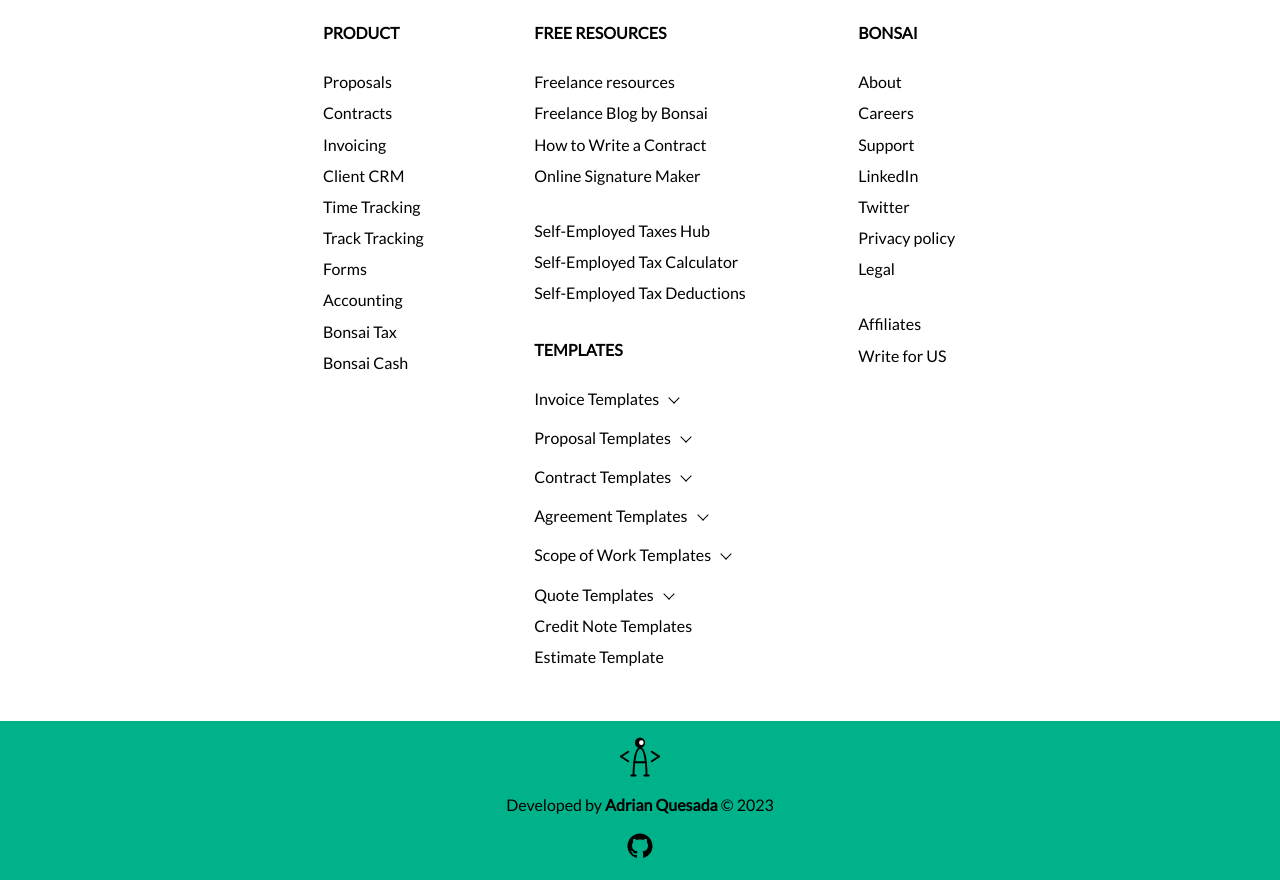
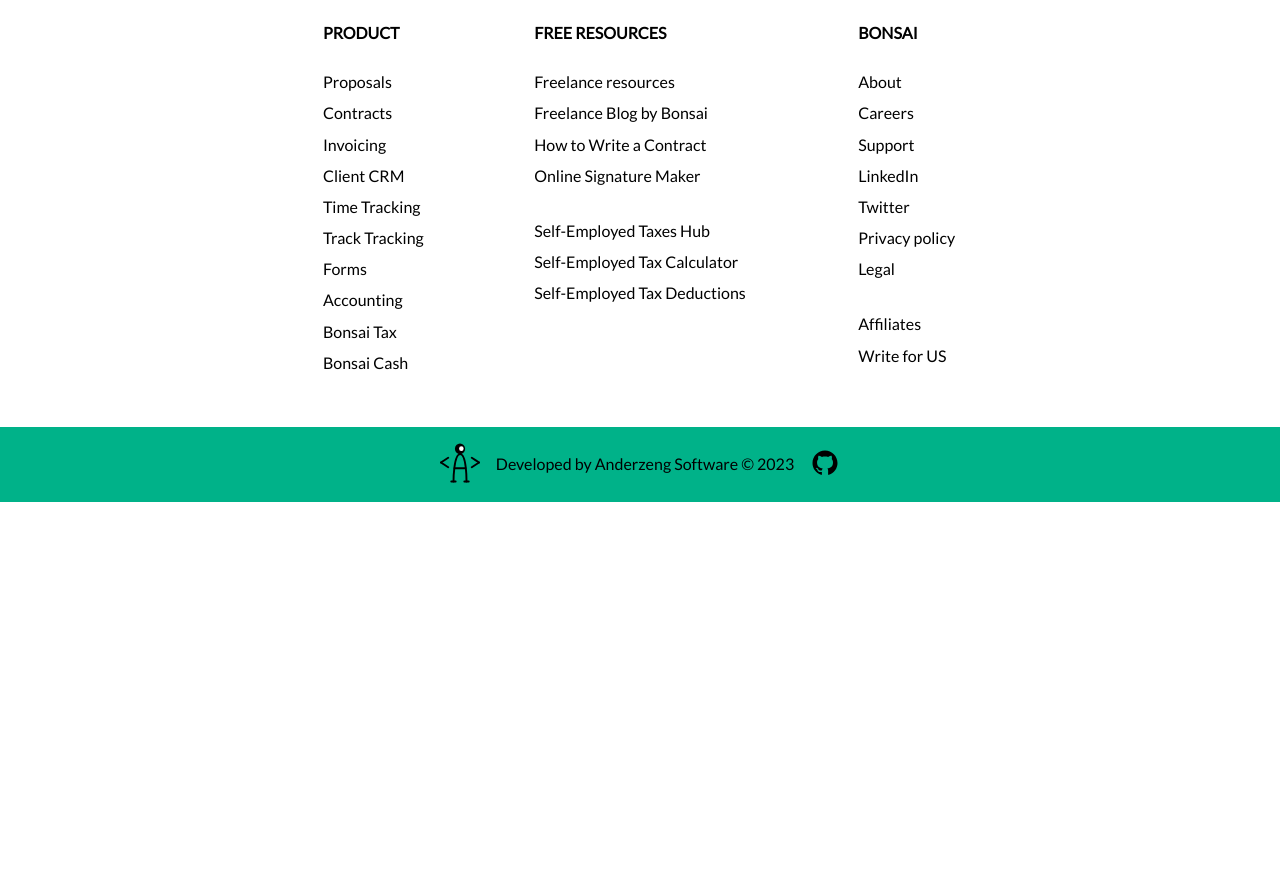
Before and after one commit to anderzeng/bonsai, a website built with Vite: page src/index.html in a window 1280 px wide. Shown: the part 1806-2686 px from the top of the page. After the commit the page ends 2308 px from the top, so only its background shows below. Built offline with nearby package versions, Linux system fonts and the light colour scheme.

Commit message:
Updated dependencies Minor UI adjustments

```diff
--- a/package.json
+++ b/package.json
@@ -21,7 +21,7 @@
     "eslint": "^8.56.0",
     "eslint-config-prettier": "^9.1.0",
     "eslint-plugin-import": "^2.29.1",
-    "prettier": "3.2.4",
+    "prettier": "3.2.5",
     "vite": "^5.0.12",
     "vite-plugin-eslint": "^1.8.1"
   }
--- a/src/index.html
+++ b/src/index.html
@@ -315,7 +315,7 @@
                 <span class="faq__item-toggler"></span>
               </div>
               <div class="faq__item-description faq__item-description-toggler">
-                <p>It just works!</p>
+                <p>You can use all features for free, for 15 days!</p>
               </div>
             </li>
             <li class="faq__item-separator">
@@ -333,7 +333,7 @@
                 <span class="faq__item-toggler"></span>
               </div>
               <div class="faq__item-description faq__item-description-toggler">
-                <p>You just can't, this is a trap!</p>
+                <p>You can contact us so we can help you</p>
               </div>
             </li>
             <li class="faq__item-separator">
@@ -342,7 +342,7 @@
                 <span class="faq__item-toggler"></span>
               </div>
               <div class="faq__item-description faq__item-description-toggler">
-                <p>We don't have one ... basically, if you pay you are done</p>
+                <p>At the moment we don't have one</p>
               </div>
             </li>
           </ul>
@@ -392,36 +392,6 @@
               <span>Self-Employed Tax Deductions</span>
             </li>
           </ul>
-
-          <div class="sitemap__items-subitem">
-            <p class="sitemap__title">Templates</p>
-            <ul class="sitemap__items">
-              <li class="sitemap__item sitemap__item-toggler">
-                <span>Invoice Templates</span>
-              </li>
-              <li class="sitemap__item sitemap__item-toggler">
-                <span>Proposal Templates</span>
-              </li>
-              <li class="sitemap__item sitemap__item-toggler">
-                <span>Contract Templates</span>
-              </li>
-              <li class="sitemap__item sitemap__item-toggler">
-                <span>Agreement Templates</span>
-              </li>
-              <li class="sitemap__item sitemap__item-toggler">
-                <span>Scope of Work Templates</span>
-              </li>
-              <li class="sitemap__item sitemap__item-toggler">
-                <span>Quote Templates</span>
-              </li>
-              <li class="sitemap__item">
-                <span>Credit Note Templates</span>
-              </li>
-              <li class="sitemap__item">
-                <span>Estimate Template</span>
-              </li>
-            </ul>
-          </div>
         </article>
         <article>
           <h4 class="sitemap__title">Bonsai</h4>
@@ -473,7 +443,7 @@
             width="40" />
         </a>
         <span>
-          Developed by <strong>Adrian Quesada</strong> &copy;
+          Developed by Anderzeng Software &copy;
           <span data-id="footer-built-year"></span>
           <span class="footer__brand-name">Anderzeng</span>
         </span>
--- a/src/styles/base-styles/footer/footer.css
+++ b/src/styles/base-styles/footer/footer.css
@@ -4,7 +4,7 @@
 
 .footer-container {
   display: flex;
-  flex-direction: column;
+  flex-direction: row;
   align-items: center;
   padding: 1em;
   width: fit-content;
--- a/src/styles/small-screen/sitemap/sitemap.css
+++ b/src/styles/small-screen/sitemap/sitemap.css
@@ -1,6 +1,7 @@
 .sitemap {
-  grid-template-columns: repeat(2, 1fr);
+  grid-template-columns: repeat(1, 1fr);
   gap: 2em;
+  margin-bottom: 1rem;
 }
 
 .sitemap article:nth-child(2) {
```
Also changed, not shown: 1 other file.
